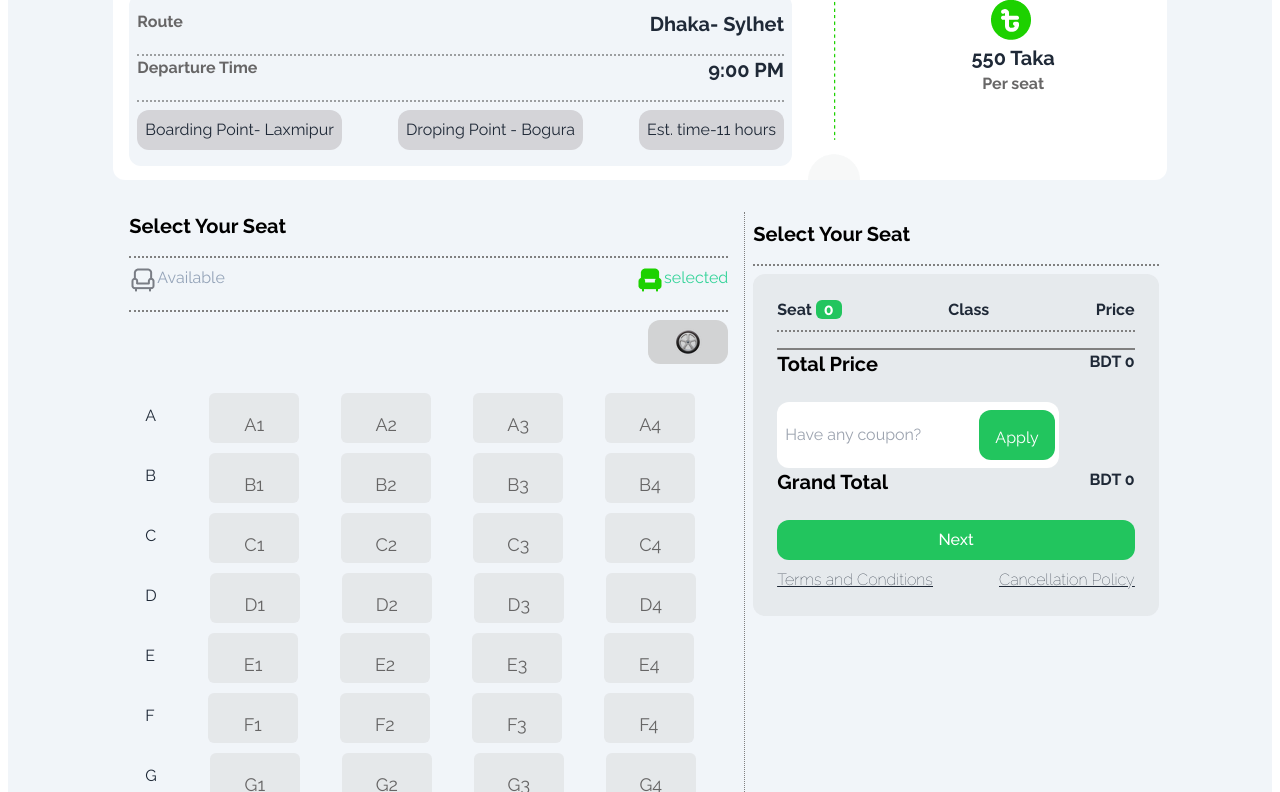
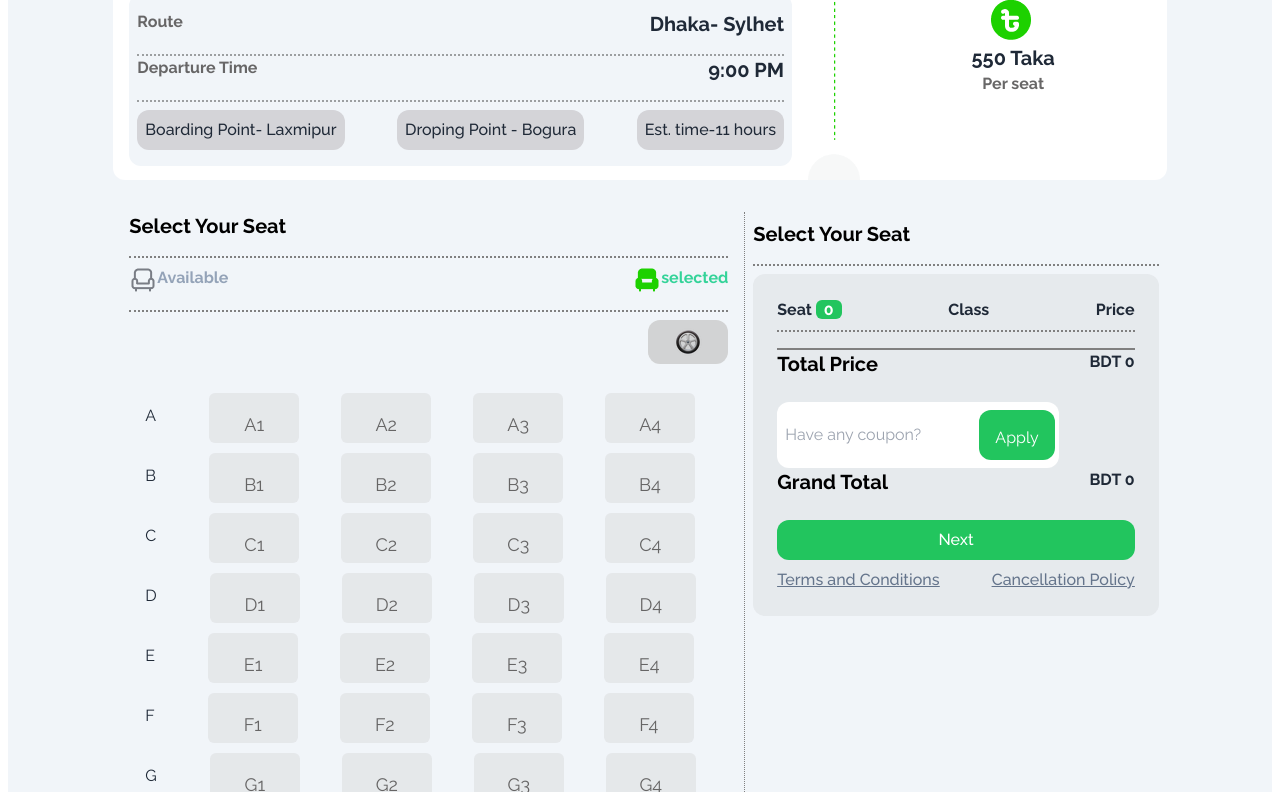
Before and after one commit to Mujibmarziya/my-bus, a plain HTML site: page index.html in a window 1280 px wide. Shown: the part 1424-2216 px from the top of the page. Drawn offline with nearby package versions, Linux system fonts and the light colour scheme.

Commit message:
font weight edited

```diff
--- a/index.html
+++ b/index.html
@@ -97,7 +97,7 @@
   <div class="w-5/6 m-auto h-full  mt-4">
     <div class="m-auto">
       <h1 class="text-xl font-bold text-center">P.H. Paribahan</h1>
-      <p class="text-center">Embark on a journey with us,Where comfort meets reliability,Discover destinations anew,Travel seamlessly, your experience redefined..</p>
+      <p class="text-center text-[#585757e7] font-medium">Embark on a journey with us,Where comfort meets reliability,Discover destinations anew,Travel seamlessly, your experience redefined..</p>
     </div>
     <div class="bg-white  m-auto h-[270px] flex  rounded-xl mt-4">
       <div class="w-9/12 p-4">
@@ -127,13 +127,13 @@
             </div>
 
             <div class="flex justify-between mt-2 gap-2">
-              <div class="bg-zinc-300 p-2 rounded-xl">
+              <div class="bg-zinc-300 font-medium p-2 rounded-xl">
                 Boarding Point- Laxmipur
               </div>
-              <div class="bg-zinc-300 p-2 rounded-xl">
+              <div class="bg-zinc-300 p-2 font-medium rounded-xl">
                 Droping Point - Bogura
               </div>
-              <div class="bg-zinc-300 p-2 rounded-xl">
+              <div class="bg-zinc-300 p-2 font-medium rounded-xl">
                 Est. time-11 hours
               </div>
             </div>
@@ -161,11 +161,11 @@
         <div style="border-bottom: 2px dotted gray; " class="flex mb-2 pb-4 justify-between ">
           <div class="flex" >
             <img src="./images/seat-gray.png" alt="">
-            <p class="text-slate-400">Available</p>
+            <p class="text-slate-400 font-bold">Available</p>
           </div>
           <div class="flex">
             <img src="./images/seat-green-filled.png" alt="">
-            <p class="text-emerald-400">selected</p>
+            <p class="text-emerald-400 font-bold">selected</p>
           </div>
         </div>
 
@@ -304,8 +304,8 @@
           </div>
         </dialog>
          <div class="flex justify-between mt-2">
-           <p class="font-thin underline decoration-solid"><a href="">Terms and Conditions</a></p>
-           <p class="font-thin underline decoration-solid"><a href="">Cancellation Policy</a></p>
+           <p class="font-medium text-slate-500 underline decoration-solid"><a  href="">Terms and Conditions</a></p>
+           <p class="font-medium text-slate-500 underline decoration-solid"><a href="">Cancellation Policy</a></p>
          </div>
         </div>
       </div>
```
